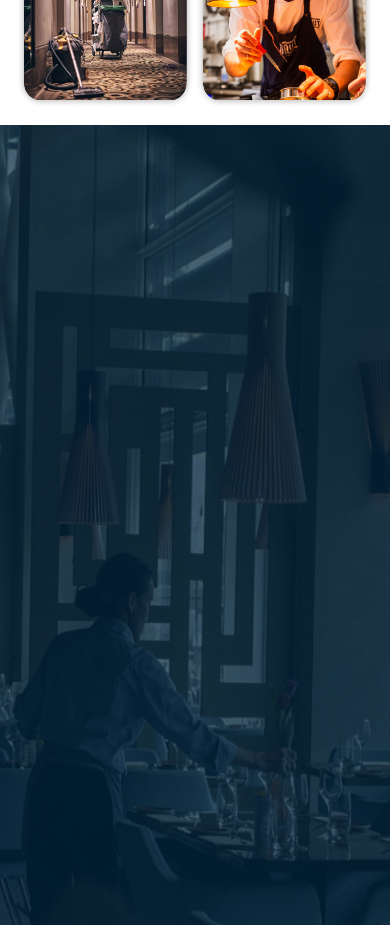
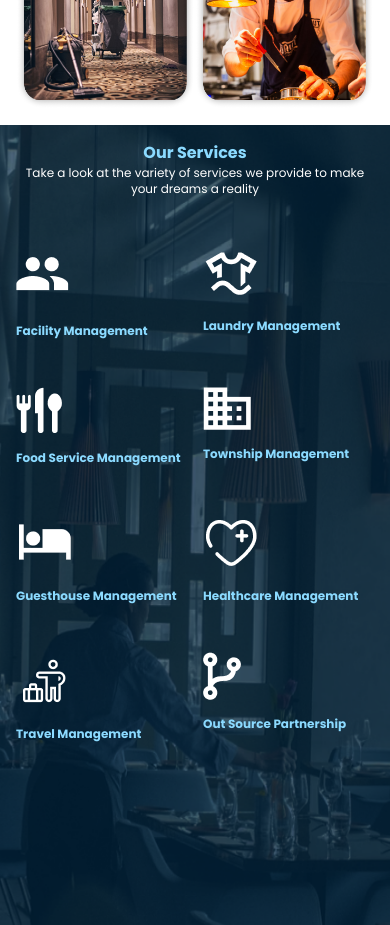
Before and after one commit to loner2424/client, a React (Vite) app: page / in a window 390 px wide. Shown: the part 1620-2545 px from the top of the page. Built offline with nearby package versions, Linux system fonts and the light colour scheme.

Commit message:
Services work on mobile

```diff
--- a/src/sections/Services.jsx
+++ b/src/sections/Services.jsx
@@ -1,113 +1,127 @@
 import React from "react";
 import bg from "../assets/Bg-Services.png";
 import Mobile from "../assets/ServiceBgMobile.png";
-import Travel from '../assets/Travel.png'
-import Guesthouse from '../assets/Guesthouse.png'
-import Laundry from '../assets/Laundry.png'
-import Health from '../assets/Health.png'
-import Facility from '../assets/Facility.png'
-import Outsource from '../assets/Outsource.png'
-import Food from '../assets/Food.png'
-import Township from '../assets/Township.png'
+import Travel from "../assets/Travel.png";
+import Guesthouse from "../assets/Guesthouse.png";
+import Laundry from "../assets/Laundry.png";
+import Health from "../assets/Health.png";
+import Facility from "../assets/Facility.png";
+import Outsource from "../assets/Outsource.png";
+import Food from "../assets/Food.png";
+import Township from "../assets/Township.png";
 
 const Services = () => {
   return (
     <div>
-      <div className="absolute w-full hidden md:block  md:px-24 md:py-16">
+      <div className="absolute w-full md:px-24 md:py-16">
         <div className="flex justify-between w-full">
-          <div className=" flex md:text-4xl text-md justify-center items-center w-full md:justify-start font-bold font-poppins text-[#8BDAFF]">
+          <div className=" flex md:text-4xl text-md justify-center items-center w-full mt-4 md:justify-start font-bold font-poppins text-[#8BDAFF]">
             Our Services
           </div>
           <div className="">
             <a href="">
-              <div className="md:px-16 w-full text-xs md:py-2 mx-4 hidden md:block border rounded text-white border-[#8BDAFF]">
+              <div className="md:px-16 w-full text-xs md:py-2 md:mx-4 hidden md:block border rounded text-white border-[#8BDAFF]">
                 See All
               </div>
             </a>
           </div>
         </div>
-        <div className="font-poppins text-white text-xs flex justify-center md:justify-start items-center w-full mx-2 text-center md:text-lg md:pt-4">
+        <div className="font-poppins text-white text-xs flex justify-center md:justify-start px-4 md:px-0 items-center w-full md:mx-2 text-center md:text-lg md:pt-4">
           Take a look at the variety of services we provide to make your dreams
           a reality
         </div>
-        <div className="row-1 flex mt-36">
-          <div className="w-1/4 md:px-12 mx-4">
-            <div className="md:mb-8 md:mt-3"><img src={Facility} alt="" /></div>
-            <div className="text-[#8BDAFF] md:text-xl text-xs mt-4 md:mt-12 font-poppins font-bold">
+        <div className="grid mx-4 grid-cols-2 md:grid-cols-4 gap-4 md:gap-8 mt-12 md:mt-36 gap-y-12">
+          <div className="md:mx-4">
+            <div className="md:mb-8 mb-4 mt-3">
+              <img src={Facility} alt="" />
+            </div>
+            <div className="text-[#8BDAFF] md:text-xl text-xs mt-8 md:mt-12 font-poppins font-bold">
               Facility Management
             </div>
-            <div className="text-white font-poppins text-xs text-justify mt-2 ">
+            <div className="text-white hidden md:block font-poppins text-xs text-justify mt-2">
               Oversee the upkeep and operation of a building or physical
               location.
             </div>
           </div>
-          <div className="w-1/4 md:px-12 mx-4">
-            <div className="md:mb-8">
+          <div className="md:mx-4">
+            <div className="md:mb-8 mb-4">
               <img src={Laundry} alt="" />
             </div>
             <div className="text-[#8BDAFF] md:text-xl text-xs font-poppins font-bold">
               Laundry Management
             </div>
-            <div className="text-white font-poppins text-xs text-justify mt-2 ">
+            <div className="text-white font-poppins hidden md:block  text-xs text-justify mt-2">
               Handle the washing, drying, ironing, and overall care of linens
               and garments.
             </div>
           </div>
-          <div className="w-1/4 md:px-12 mx-4">
-            <div className="md:mb-8"><img src={Food} alt="" /></div>
+          <div className="md:mx-4">
+            <div className="md:mb-8 mb-4">
+              <img src={Food} alt="" />
+            </div>
             <div className="text-[#8BDAFF] md:text-xl text-xs font-poppins font-bold">
               Food Service Management
             </div>
-            <div className="text-white font-poppins text-xs text-justify mt-2 ">
+            <div className="text-white font-poppins hidden md:block  text-xs text-justify mt-2">
               Provides planning, preparation, and serving of meals.
             </div>
           </div>
-          <div className="w-1/4 md:px-12 mx-4">
-            <div className="md:mb-8"><img src={Township} alt="" /></div>
-            <div className="text-[#8BDAFF] md:text-xl hidden md:block text-xs font-poppins font-bold">
+          <div className="md:mx-4">
+            <div className="md:mb-8 mb-4">
+              <img src={Township} alt="" />
+            </div>
+            <div className="text-[#8BDAFF] md:text-xl text-xs font-poppins font-bold">
               Township Management
             </div>
-            <div className="text-white font-poppins text-xs text-justify mt-2 ">
+            <div className="text-white font-poppins text-xs hidden md:block  text-justify mt-2">
               Oversee the administration of a township, which is a type of
               community.
             </div>
           </div>
+          <div className="md:mx-4 ">
+            <div className="md:mb-8 mb-4">
+              <img src={Guesthouse} alt="" />
             </div>
-        <div className="row-2 flex mt-32 mb-16">
-          <div className="w-1/4 md:px-12 mx-4">
-            <div className="md:mb-8"><img src={Guesthouse} alt="" /></div>
             <div className="text-[#8BDAFF] md:text-xl text-xs font-poppins font-bold">
               Guesthouse Management
             </div>
-            <div className="text-white font-poppins text-xs text-justify mt-2 ">
-            Managing the operation of a guest house, which is a type of lodging facility.
+            <div className="text-white font-poppins hidden md:block  text-xs text-justify mt-2">
+              Managing the operation of a guest house, which is a type of
+              lodging facility.
             </div>
           </div>
-          <div className="w-1/4 md:px-12 mx-4">
-            <div className="md:mb-8"><img src={Health} alt="" /></div>
+          <div className="md:mx-4">
+            <div className="md:mb-8 mb-4">
+              <img src={Health} alt="" />
+            </div>
             <div className="text-[#8BDAFF] md:text-xl text-xs font-poppins font-bold">
               Healthcare Management
             </div>
-            <div className="text-white font-poppins text-xs text-justify mt-2 ">
+            <div className="text-white font-poppins text-xs  hidden md:block  text-justify mt-2">
               Oversee the delivery of healthcare services.
             </div>
           </div>
-          <div className="w-1/4 md:px-12 mx-4">
-            <div className="md:mb-8"><img src={Travel} alt="" /></div>
-            <div className="text-[#8BDAFF] md:md:text-xl  text-xs font-poppins font-bold">
+          <div className="md:mx-4">
+            <div className="md:mb-8 mb-4">
+              <img src={Travel} alt="" />
+            </div>
+            <div className="text-[#8BDAFF] md:text-xl text-xs font-poppins font-bold">
               Travel Management
             </div>
-            <div className="text-white font-poppins text-xs text-justify mt-2 ">
+            <div className="text-white font-poppins text-xs hidden md:block  text-justify mt-2">
               Arrange and manage business travel.
             </div>
           </div>
-          <div className="w-1/4 md:px-12 mx-4">
-            <div className="md:mb-8"><img src={Outsource} alt="" /></div>
-            <div className="text-[#8BDAFF] md:md:text-xl  text-xs font-poppins font-bold">
+          <div className="md:mx-4">
+            <div className="md:mb-8 mb-4">
+              <img src={Outsource} alt="" />
+            </div>
+            <div className="text-[#8BDAFF] md:text-xl text-xs font-poppins font-bold">
               Out Source Partnership
             </div>
-            <div className="text-white font-poppins text-xs text-justify mt-2 ">
-            Oversee the upkeep and operation of a building or physical location.
+            <div className="text-white font-poppins text-xs hidden md:block  text-justify mt-2">
+              Oversee the upkeep and operation of a building or physical
+              location.
             </div>
           </div>
         </div>
```
Lines whose indentation alone changed are shown as unchanged.
